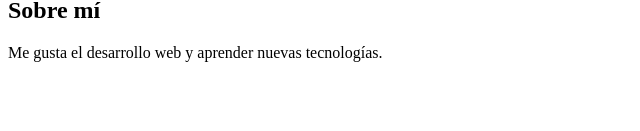
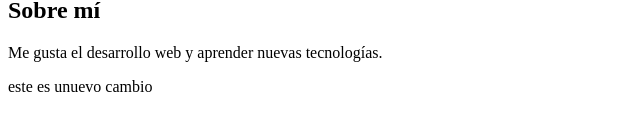
Before and after one commit to carnaezf/repo-de-prueba, a plain HTML site: page index.html in a window 1280 px wide. Shown: the part 121-252 px from the top of the page, without its empty margins (0-640 px from the left). Drawn offline with Linux system fonts and the light colour scheme.

Commit message:
Esto se puede commitear?

```diff
--- a/index.html
+++ b/index.html
@@ -14,6 +14,8 @@
     <section>
         <h2>Sobre mí</h2>
         <p>Me gusta el desarrollo web y aprender nuevas tecnologías.</p>
+
+        <p>este es unuevo cambio</p>
     </section>
 
 
```
